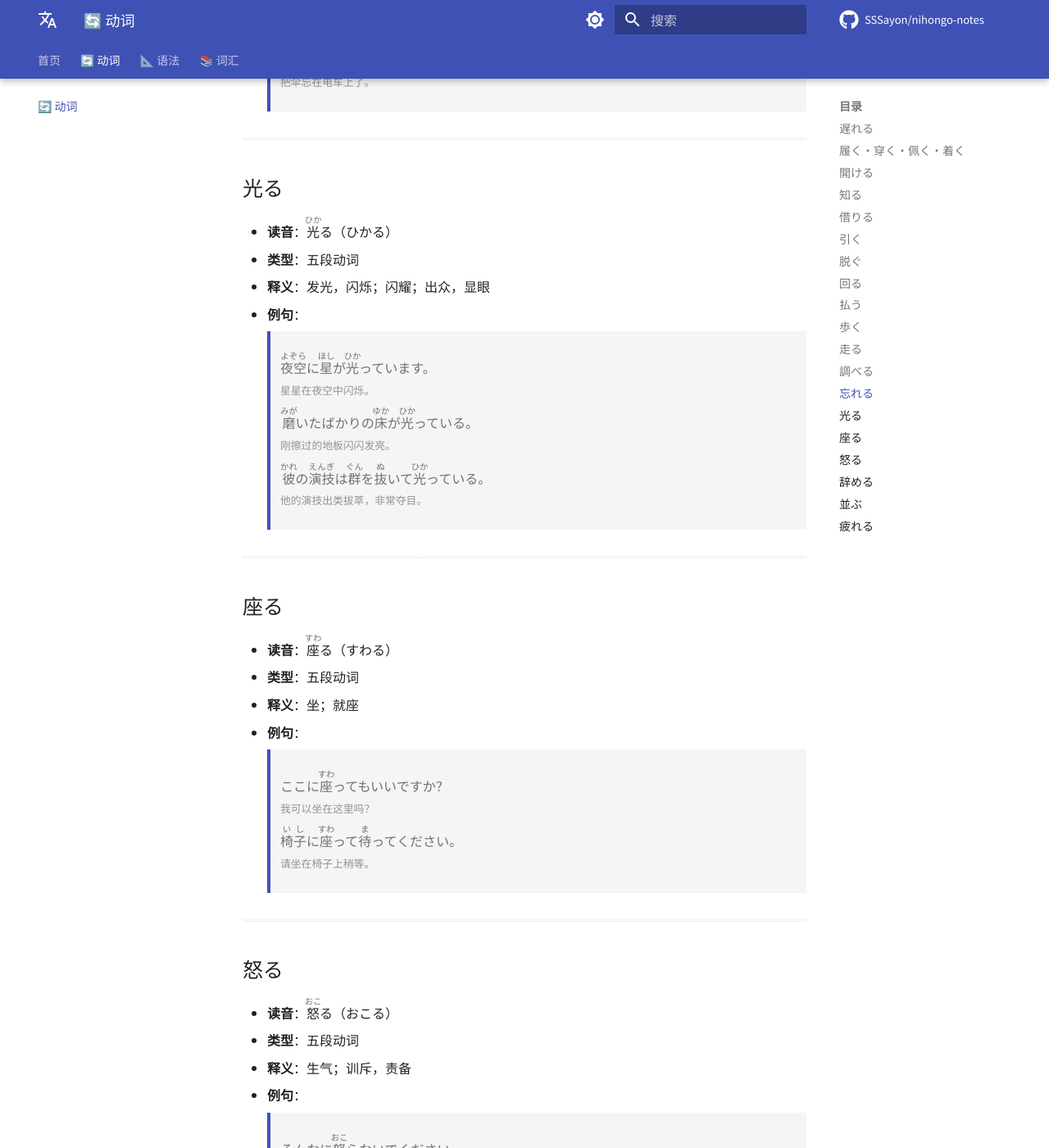
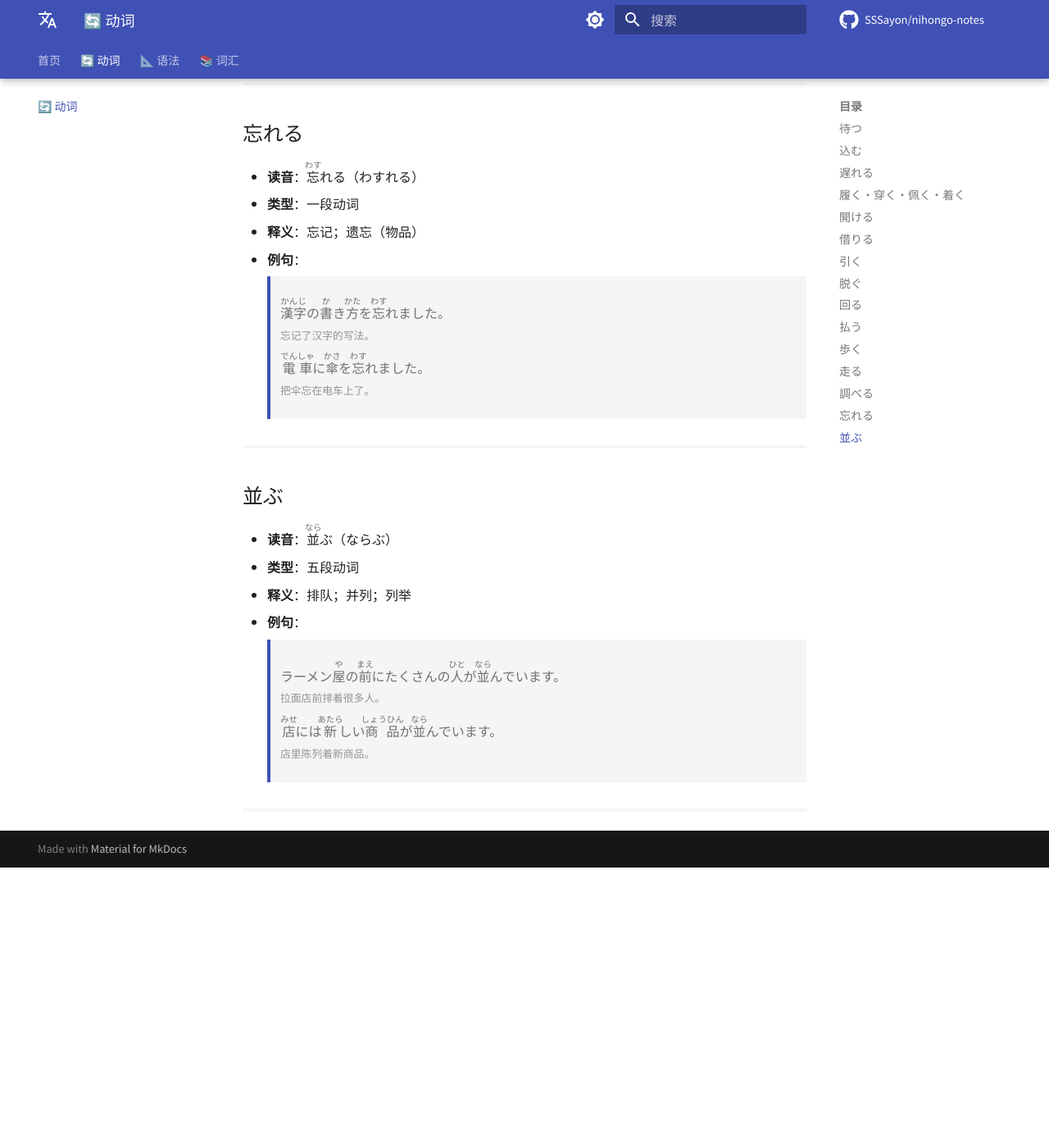
Before and after one commit to SSSayon/nihongo-notes, an MkDocs documentation site: the page built from docs/verbs.md, in a window 1280 px wide and 1400 px high, scrolled down 7284 px. Shown: the whole window at 82% size. Built offline with MkDocs 1.6.1 and Material for MkDocs 9.7.7, drawn with Linux system fonts in a browser that asks for light colours; comment, search, counter and statistics services are not loaded; after the commit the page ends 8342 px from its top, so only the background shows below that; some of the changed text lies outside the part shown.

Commit message:
chore: update site content

```diff
--- a/docs/verbs.md
+++ b/docs/verbs.md
@@ -2,7 +2,47 @@
 
 记录动词。
 
-共 **19** 个动词
+共 **15** 个动词
+
+---
+
+## 待つ
+
+- **读音**：<ruby>待<rt>ま</rt></ruby>つ（まつ）
+- **类型**：五段动词
+- **释义**：等待；期待
+
+- **例句**：
+
+    > <div class="example-box">
+    > <ruby>駅<rt>えき</rt></ruby>で<ruby>友<rt>とも</rt></ruby><ruby>達<rt>だち</rt></ruby>を<ruby>待<rt>ま</rt></ruby>っています。
+    > <br><small>在车站等朋友。</small>
+    > </div>
+
+    > <div class="example-box">
+    > <ruby>返<rt>へん</rt></ruby><ruby>事<rt>じ</rt></ruby>を<ruby>待<rt>ま</rt></ruby>っています。
+    > <br><small>在等回信。</small>
+    > </div>
+
+---
+
+## 込む
+
+- **读音**：<ruby>込<rt>こ</rt></ruby>む（こむ）
+- **类型**：五段动词
+- **释义**：拥挤；混杂
+
+- **例句**：
+
+    > <div class="example-box">
+    > <ruby>電<rt>でん</rt></ruby><ruby>車<rt>しゃ</rt></ruby>がとても<ruby>込<rt>こ</rt></ruby>んでいます。
+    > <br><small>电车非常挤。</small>
+    > </div>
+
+    > <div class="example-box">
+    > <ruby>道<rt>みち</rt></ruby>が<ruby>込<rt>こ</rt></ruby>んでいるので、<ruby>遅<rt>おく</rt></ruby>れました。
+    > <br><small>因为路很堵（拥挤），所以迟到了。</small>
+    > </div>
 
 ---
 
@@ -82,31 +122,6 @@
     > <div class="example-box">
     > <ruby>来週<rt>らいしゅう</rt></ruby>、<ruby>会議<rt>かいぎ</rt></ruby>のために<ruby>時間<rt>じかん</rt></ruby>を<ruby>空<rt>あ</rt></ruby>けておいてください。
     > <br><small>下周请为会议空出时间。</small>
-    > </div>
-
----
-
-## 知る
-
-- **读音**：<ruby>知<rt>し</rt></ruby>る（しる）
-- **类型**：五段动词
-- **释义**：知道；了解；认识
-
-- **例句**：
-
-    > <div class="example-box">
-    > そのニュースはもう<ruby>知<rt>し</rt></ruby>っていますか？
-    > <br><small>那个新闻你已经知道了吗？</small>
-    > </div>
-
-    > <div class="example-box">
-    > <ruby>私<rt>わたし</rt></ruby>は<ruby>彼<rt>かれ</rt></ruby>の<ruby>本当<rt>ほんとう</rt></ruby>の<ruby>気持<rt>きも</rt></ruby>ちを<ruby>知<rt>し</rt></ruby>りたいです。
-    > <br><small>我想知道他真正的感受。</small>
-    > </div>
-
-    > <div class="example-box">
-    > あなたは<ruby>彼<rt>かれ</rt></ruby>を<ruby>知<rt>し</rt></ruby>っていますか？
-    > <br><small>你认识他吗？</small>
     > </div>
 
 ---
@@ -354,96 +369,6 @@
 
 ---
 
-## 光る
-
-- **读音**：<ruby>光<rt>ひか</rt></ruby>る（ひかる）
-- **类型**：五段动词
-- **释义**：发光，闪烁；闪耀；出众，显眼
-
-- **例句**：
-
-    > <div class="example-box">
-    > <ruby>夜空<rt>よぞら</rt></ruby>に<ruby>星<rt>ほし</rt></ruby>が<ruby>光<rt>ひか</rt></ruby>っています。
-    > <br><small>星星在夜空中闪烁。</small>
-    > </div>
-
-    > <div class="example-box">
-    > <ruby>磨<rt>みが</rt></ruby>いたばかりの<ruby>床<rt>ゆか</rt></ruby>が<ruby>光<rt>ひか</rt></ruby>っている。
-    > <br><small>刚擦过的地板闪闪发亮。</small>
-    > </div>
-
-    > <div class="example-box">
-    > <ruby>彼<rt>かれ</rt></ruby>の<ruby>演技<rt>えんぎ</rt></ruby>は<ruby>群<rt>ぐん</rt></ruby>を<ruby>抜<rt>ぬ</rt></ruby>いて<ruby>光<rt>ひか</rt></ruby>っている。
-    > <br><small>他的演技出类拔萃，非常夺目。</small>
-    > </div>
-
----
-
-## 座る
-
-- **读音**：<ruby>座<rt>すわ</rt></ruby>る（すわる）
-- **类型**：五段动词
-- **释义**：坐；就座
-
-- **例句**：
-
-    > <div class="example-box">
-    > ここに<ruby>座<rt>すわ</rt></ruby>ってもいいですか？
-    > <br><small>我可以坐在这里吗？</small>
-    > </div>
-
-    > <div class="example-box">
-    > <ruby>椅<rt>い</rt></ruby><ruby>子<rt>し</rt></ruby>に<ruby>座<rt>すわ</rt></ruby>って<ruby>待<rt>ま</rt></ruby>ってください。
-    > <br><small>请坐在椅子上稍等。</small>
-    > </div>
-
----
-
-## 怒る
-
-- **读音**：<ruby>怒<rt>おこ</rt></ruby>る（おこる）
-- **类型**：五段动词
-- **释义**：生气；训斥，责备
-
-- **例句**：
-
-    > <div class="example-box">
-    > そんなに<ruby>怒<rt>おこ</rt></ruby>らないでください。
-    > <br><small>请不要那么生气。</small>
-    > </div>
-
-    > <div class="example-box">
-    > <ruby>約<rt>やく</rt></ruby><ruby>束<rt>そく</rt></ruby>を<ruby>破<rt>やぶ</rt></ruby>って、<ruby>彼<rt>かの</rt></ruby><ruby>女<rt>じょ</rt></ruby>を<ruby>怒<rt>おこ</rt></ruby>らせてしまった。
-    > <br><small>因为违背了约定，惹女朋友生气了。</small>
-    > </div>
-
-    > <div class="example-box">
-    > テストの<ruby>点<rt>てん</rt></ruby><ruby>数<rt>すう</rt></ruby>が<ruby>悪<rt>わる</rt></ruby>くて、<ruby>父<rt>ちち</rt></ruby>に<ruby>怒<rt>おこ</rt></ruby>られた。
-    > <br><small>因为考试分数太低，被父亲训斥了。</small>
-    > </div>
-
----
-
-## 辞める
-
-- **读音**：<ruby>辞<rt>や</rt></ruby>める（やめる）
-- **类型**：一段动词
-- **释义**：辞去；辞职
-
-- **例句**：
-
-    > <div class="example-box">
-    > <ruby>会<rt>かい</rt></ruby><ruby>社<rt>しゃ</rt></ruby>を<ruby>辞<rt>や</rt></ruby>めることにしました。
-    > <br><small>我决定辞职了。</small>
-    > </div>
-
-    > <div class="example-box">
-    > <ruby>彼<rt>かれ</rt></ruby>は<ruby>先<rt>せん</rt></ruby><ruby>月<rt>げつ</rt></ruby>、<ruby>仕<rt>し</rt></ruby><ruby>事<rt>ごと</rt></ruby>を<ruby>辞<rt>や</rt></ruby>めました。
-    > <br><small>他上个月辞掉了工作。</small>
-    > </div>
-
----
-
 ## 並ぶ
 
 - **读音**：<ruby>並<rt>なら</rt></ruby>ぶ（ならぶ）
@@ -463,18 +388,3 @@
     > </div>
 
 ---
-
-## 疲れる
-
-- **读音**：<ruby>疲<rt>つか</rt></ruby>れる（つかれる）
-- **类型**：一段动词
-- **释义**：疲惫，疲劳
-
-- **例句**：
-
-    > <div class="example-box">
-    > <ruby>一<rt>いち</rt></ruby><ruby>日<rt>にち</rt></ruby><ruby>中<rt>じゅう</rt></ruby><ruby>歩<rt>ある</rt></ruby>いて<ruby>疲<rt>つか</rt></ruby>れました。
-    > <br><small>走了一整天，累了。</small>
-    > </div>
-
----
```
Also changed, not shown: docs/index.md (+3 -3 lines), 1 other file.
